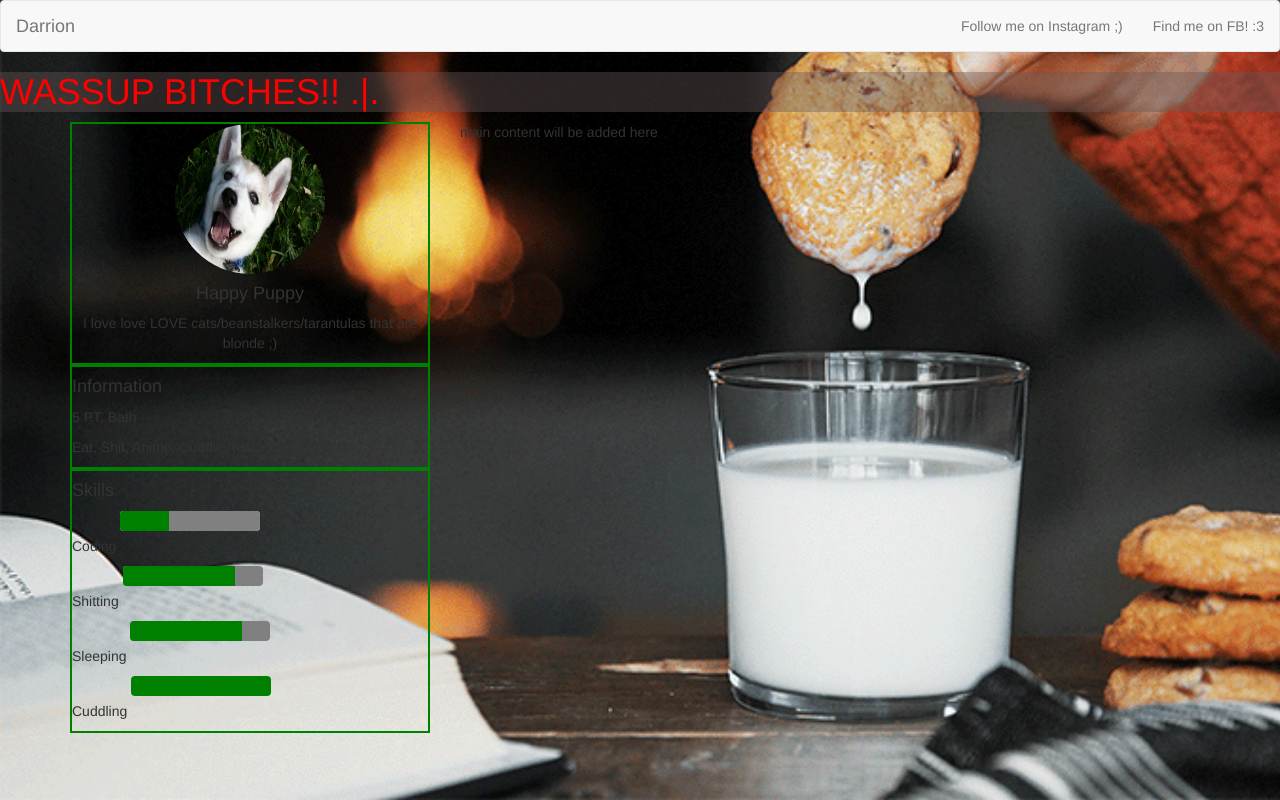
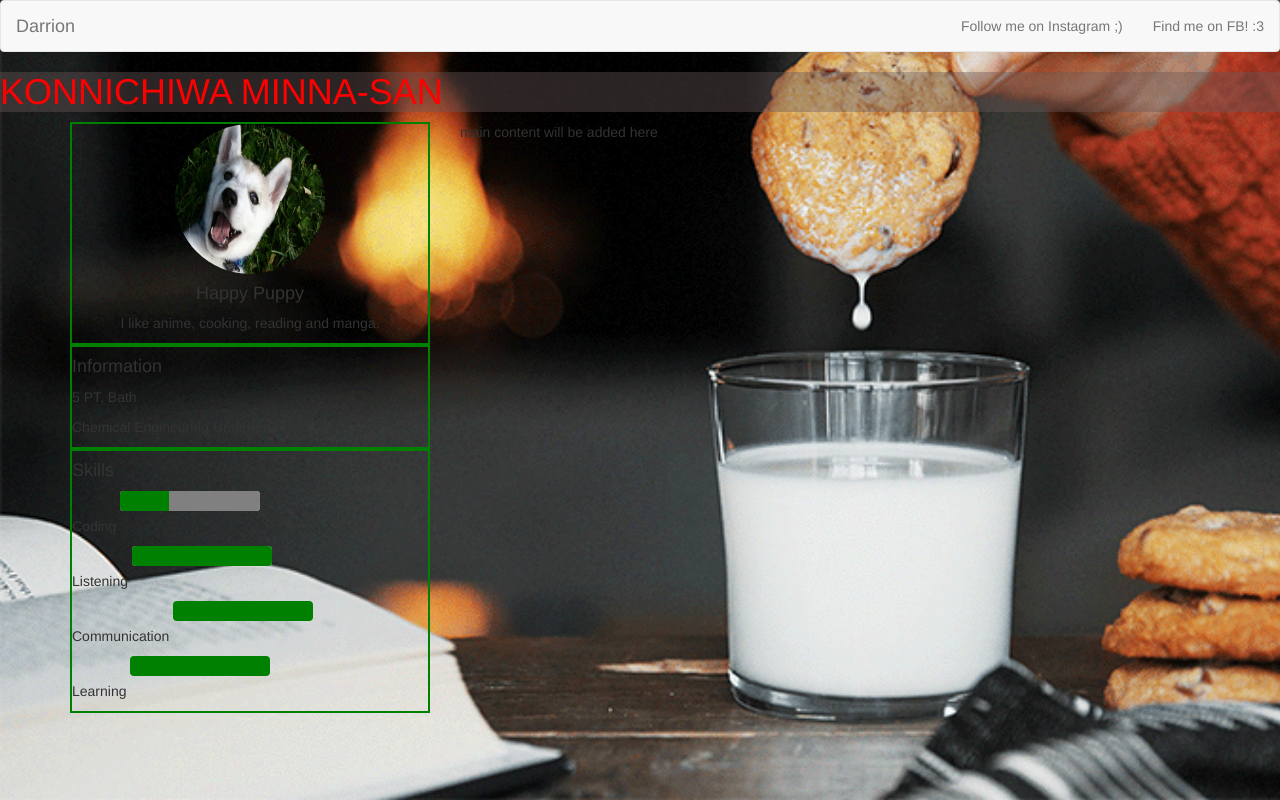
Before and after one commit to dotz001/dotz001.github.io, a plain HTML site: page index.html in a window 1280 px wide. Drawn offline with nearby package versions, Linux system fonts and the light colour scheme.

Commit message:
Add files via upload

```diff
--- a/index.html
+++ b/index.html
@@ -41,7 +41,7 @@
 
 		<h1 class="animated infinite bounce">
 
-			WASSUP BITCHES!! .|.
+			KONNICHIWA MINNA-SAN
 
 		</h1>
 
@@ -55,7 +55,7 @@
 									Happy Puppy
 								</h4>
 								<p class="card-text">
-								I love love LOVE cats/beanstalkers/tarantulas that are blonde ;)
+								I like anime, cooking, reading and manga.
 								</p>
 							</div>
 
@@ -70,7 +70,7 @@
 									5 PT, Bath
 								</p>
 								<p>
-									Eat, Shit, Anime, Cuddle, Kiss, Sleep, Repeat
+									Chemical Engineering Undergraduate
 								</p>
 							</div>
 						</div>
@@ -85,15 +85,15 @@
 									<progress class="progress progress-success" value="35" max="100">35% </progress>
 								</p>
 								<p>
-									Shitting
-									<progress class="progress progress-info" value="80" max="100">80% </progress>
+									Listening
+									<progress class="progress progress-info" value="100" max="100">100% </progress>
 								</p>
 								<p>
-									Sleeping
-									<progress class="progress progress-warning" value="80" max="100">80% </progress>
+									Communication
+									<progress class="progress progress-warning" value="100" max="100">100% </progress>
 								</p>
 								<p>
-									Cuddling
+									Learning
 									<progress class="progress progress-danger" value="100" max="100">100% </progress>
 								</p>
 
```
